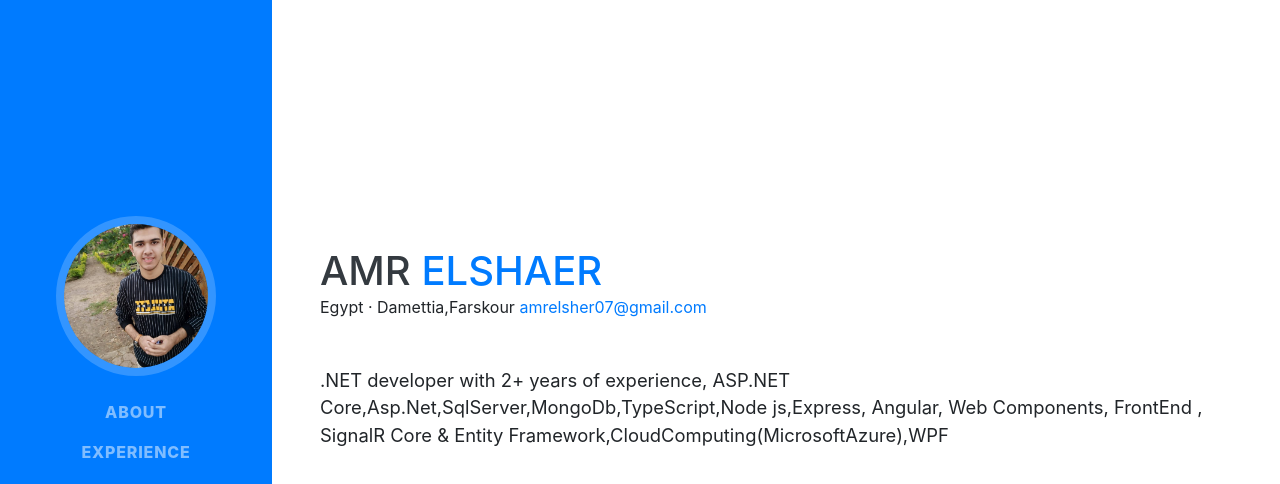
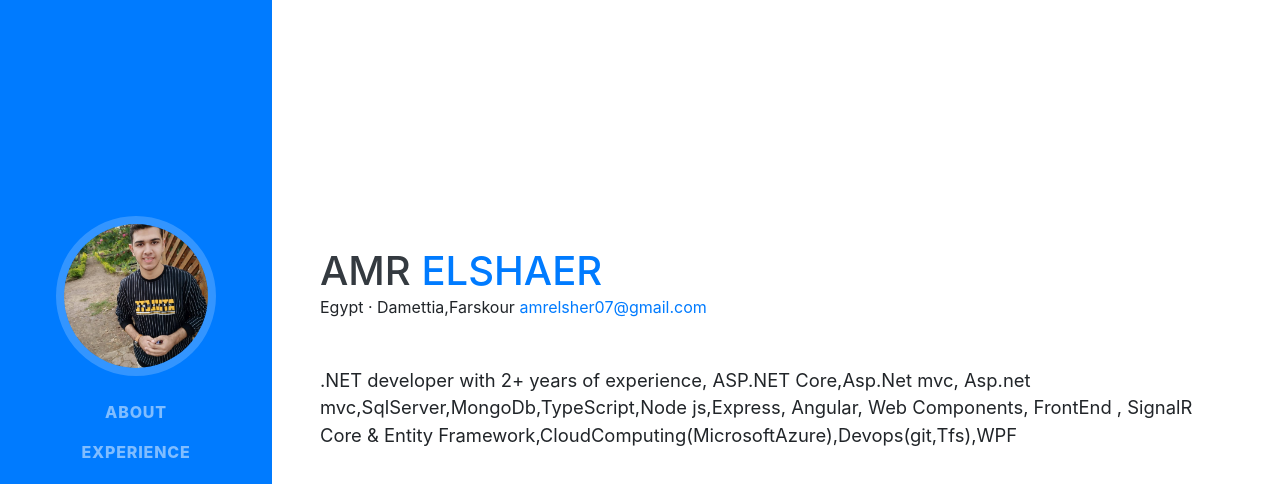
Before and after one commit to AmrElshaer/AmrElshaer.github.io, a website with bundled scripts: page index.html in a window 1280 px wide. Shown: the top 484 px of the page. Built offline with nearby package versions, Linux system fonts and the light colour scheme; a web font is replaced by a local one.

Commit message:
update CV

```diff
--- a/index.html
+++ b/index.html
@@ -67,7 +67,7 @@
         <div class="mb-5">Egypt · Damettia,Farskour
             <a href="amrelsher07@gmail.com">amrelsher07@gmail.com</a>
         </div>
-        <p class="lead mb-5">.NET developer with 2+ years of experience, ASP.NET Core,Asp.Net,SqlServer,MongoDb,TypeScript,Node js,Express, Angular, Web Components, FrontEnd , SignalR Core & Entity Framework,CloudComputing(MicrosoftAzure),WPF</p>
+        <p class="lead mb-5">.NET developer with 2+ years of experience, ASP.NET Core,Asp.Net mvc, Asp.net mvc,SqlServer,MongoDb,TypeScript,Node js,Express, Angular, Web Components, FrontEnd , SignalR Core & Entity Framework,CloudComputing(MicrosoftAzure),Devops(git,Tfs),WPF</p>
         <div class="social-icons">
           <a href="https://www.linkedin.com/in/amr-elsher-984903177/">
             <i class="fab fa-linkedin-in"></i>
```
